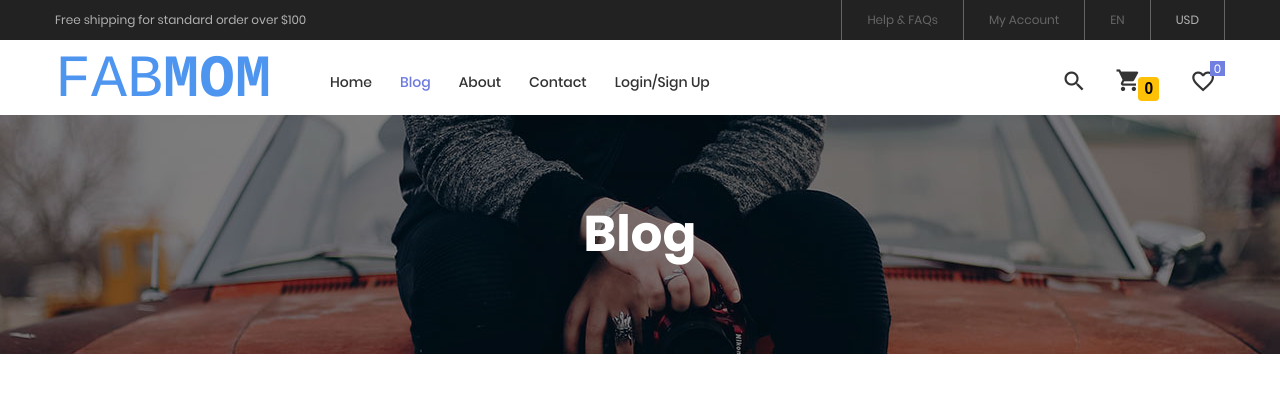
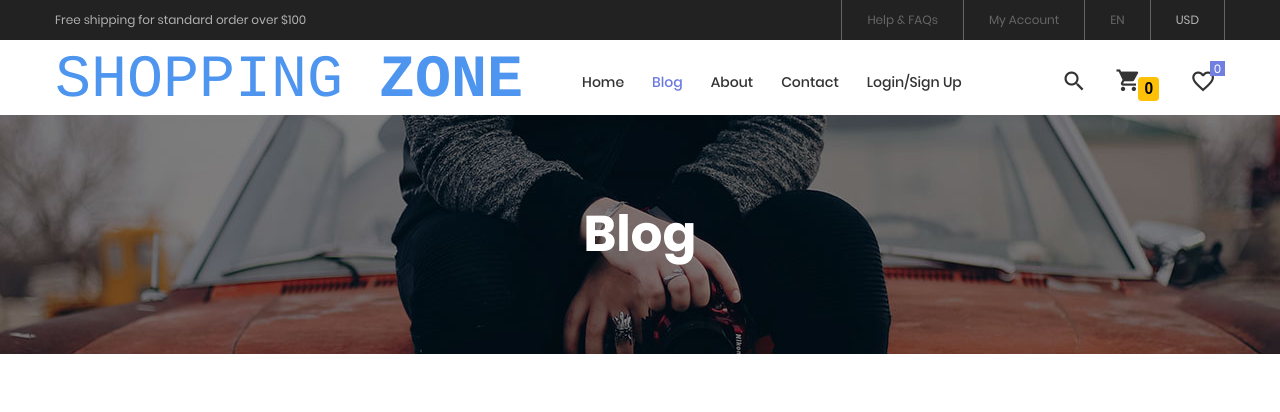
Before and after one commit to AbdurRahman111/Shopping_zone, a Django app: page /blog in a window 1280 px wide. Shown: the top 412 px of the page. Run offline with Django 3.2, Linux system fonts and the light colour scheme; some libraries are stand-ins or nearby versions; some web fonts are replaced.

Commit message:
2nd commit

```diff
--- a/website/webapp1/templates/base.html
+++ b/website/webapp1/templates/base.html
@@ -80,7 +80,7 @@
 <!--					<a href="#" class="logo">-->
 <!--						<img src="{% static 'webapp1/images/icons/favicon.jpeg' %}" alt="IMG-LOGO" width="70" height="70">-->
 <!--					</a>-->
-                        <a href="/"><h5 class="ltext-201 cl2 p-t-25 p-b-30 pr-5" style="font-family:courier,arial,helvetica; color:#4E95F0;">Fab<b>mom</b></h5></a>
+                        <a href="/"><h5 class="ltext-201 cl2 p-t-25 p-b-30 pr-5" style="font-family:courier,arial,helvetica; color:#4E95F0;">Shopping <b>Zone</b></h5></a>
 					</div>
 
 					<!-- Menu desktop -->
@@ -163,7 +163,7 @@
 			<div class="logo-mobile">
 <!--				<a href="index.html"><img src="{% static 'webapp1/images/icons/favicon.jpeg' %}" alt="IMG-LOGO"></a>-->
 
-                <a href="/"><h5 style="font-family:courier,arial,helvetica; color:#4E95F0; font-size:40px;">Fab<b>mom</b></h5></a>
+                <a href="/"><h5 style="font-family:courier,arial,helvetica; color:#4E95F0; font-size:40px;">Shopping <b>Zone</b></h5></a>
             </div>
 			<!-- Icon header -->
 			<div class="wrap-icon-header flex-w flex-r-m m-r-15">
```
